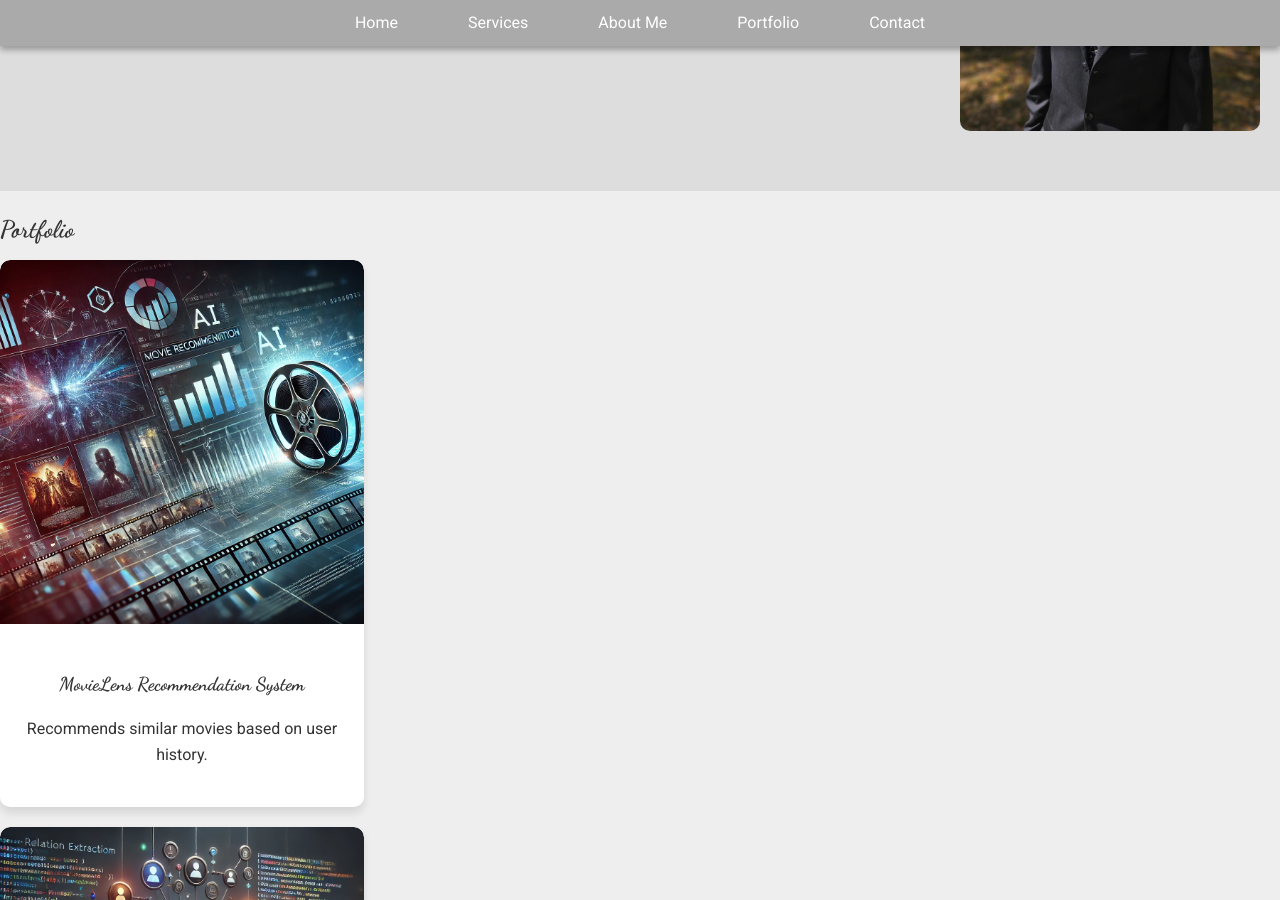
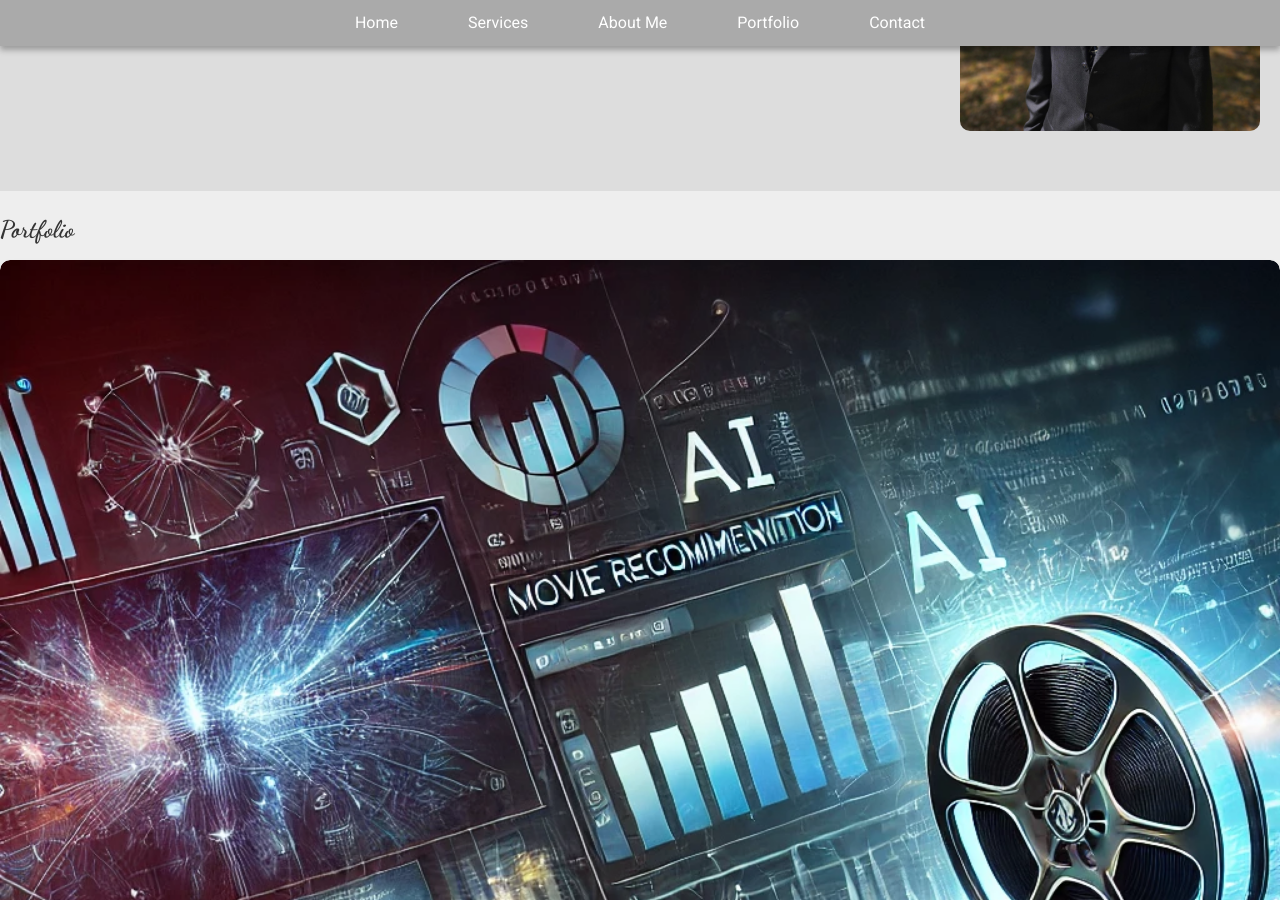
Before and after one commit to arshadsm/arshadsm.github.io, a Jekyll site: the page built from index.md, in a window 1280 px wide and 900 px high, scrolled down 2007 px. Built offline with Jekyll 4.4.1, drawn with Linux system fonts in a browser that asks for light colours.

Commit message:
Update styles.css

```diff
--- a/styles/styles.css
+++ b/styles/styles.css
@@ -99,21 +99,19 @@
     margin-left: 20px;
 }
 
-/* Portfolio Section */
+
 .portfolio {
     padding: 60px 20px;
-    background-color: #EEEEEE; /* Lightest gray for the background */
-    display: flex;
-    flex-wrap: wrap;
-    justify-content: space-between;
+    background-color: #EEEEEE;
+    display: grid;
+    grid-template-columns: repeat(auto-fit, minmax(300px, 1fr)); /* Adjust minmax values as needed */
+    gap: 20px; /* Adjust gap as needed */
 }
 
 .portfolio-item {
-    width: calc(30% - 20px); /* Adjust width to account for spacing */
-    margin-bottom: 20px; /* Add some space below each item */
     border-radius: 10px;
     overflow: hidden;
-    background-color: #FFFFFF; /* White background for the portfolio items */
+    background-color: #FFFFFF;
     box-shadow: 0 6px 8px rgba(0, 0, 0, 0.1);
     transition: transform 0.3s ease, box-shadow 0.3s ease;
 }
@@ -121,7 +119,7 @@
 .portfolio-item img {
     width: 100%;
     height: auto;
-    border-radius: 10px 10px 0 0; /* Keep the top corners rounded */
+    border-radius: 10px 10px 0 0;
 }
 
 .portfolio-item:hover {
@@ -134,7 +132,6 @@
     text-align: center;
     color: #333333;
 }
-
 /* Footer */
 .footer {
     background-color: #CCCCCC; /* Medium gray for the footer */
```
